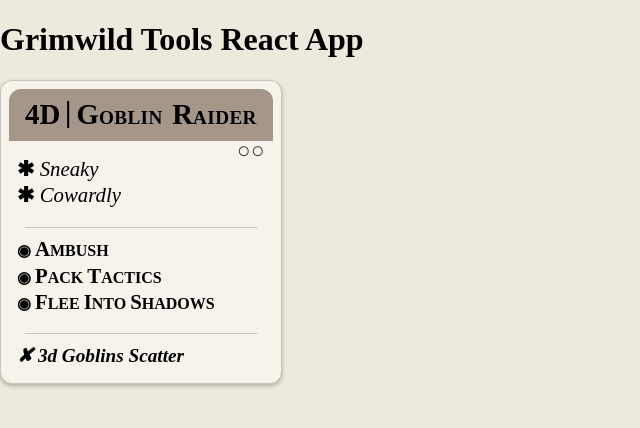
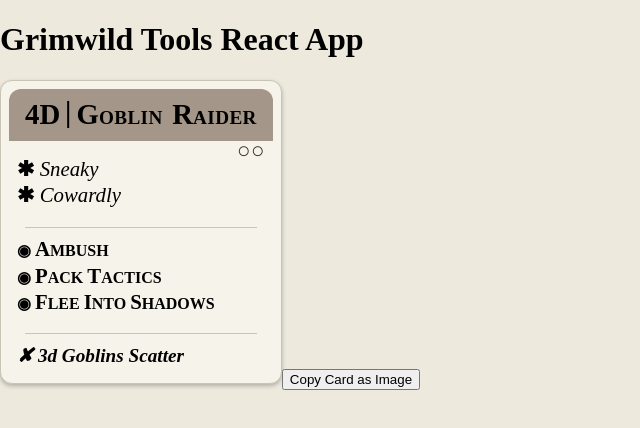
Before and after one commit to mvillaronga/grimwild-tools, a React (Vite) app: page / in a window 1280 px wide. Shown: the top 428 px of the page, without its empty margins (0-640 px from the left). Built offline with nearby package versions, Linux system fonts and the light colour scheme.

Commit message:
image generation

```diff
--- a/package.json
+++ b/package.json
@@ -9,7 +9,8 @@
   },
   "dependencies": {
     "react": "^18.2.0",
-    "react-dom": "^18.2.0"
+    "react-dom": "^18.2.0",
+    "html2canvas": "^1.4.1"
   },
   "devDependencies": {
     "@vitejs/plugin-react": "^4.0.0",
--- a/src/App.jsx
+++ b/src/App.jsx
@@ -1,11 +1,49 @@
-import React from "react";
+import React, { useRef } from "react";
 import ObstacleCard from "./components/ObstacleCard";
+import html2canvas from "html2canvas";
 
 function App() {
+  const cardRef = useRef(null);
+
+  const handleCopyImage = async () => {
+    if (!cardRef.current) return;
+    // Select the actual card element for html2canvas
+    const cardElem = cardRef.current.querySelector(".card");
+    if (!cardElem) return;
+    // Temporarily set background to white to avoid black fill
+    const prevBg = cardElem.style.backgroundColor;
+    cardElem.style.backgroundColor = "#f6f3eb";
+    const canvas = await html2canvas(cardElem, {
+      backgroundColor: null,
+      useCORS: true,
+      scale: window.devicePixelRatio || 1
+    });
+    cardElem.style.backgroundColor = prevBg;
+    canvas.toBlob(async (blob) => {
+      if (blob && navigator.clipboard && window.ClipboardItem) {
+        try {
+          await navigator.clipboard.write([
+            new window.ClipboardItem({ "image/png": blob })
+          ]);
+          alert("Card image copied to clipboard!");
+        } catch (err) {
+          alert("Failed to copy image to clipboard.");
+        }
+      } else {
+        alert("Clipboard image copy not supported in this browser.");
+      }
+    }, "image/png");
+  };
+
   return (
     <div>
       <h1>Grimwild Tools React App</h1>
-      <ObstacleCard />
+      <div ref={cardRef} style={{ display: "inline-block" }}>
+        <ObstacleCard />
+      </div>
+      <button onClick={handleCopyImage} style={{ marginTop: "1rem" }}>
+        Copy Card as Image
+      </button>
     </div>
   );
 }
```
Also changed, not shown: 1 other file (tests, documents, lock files or other folders).
